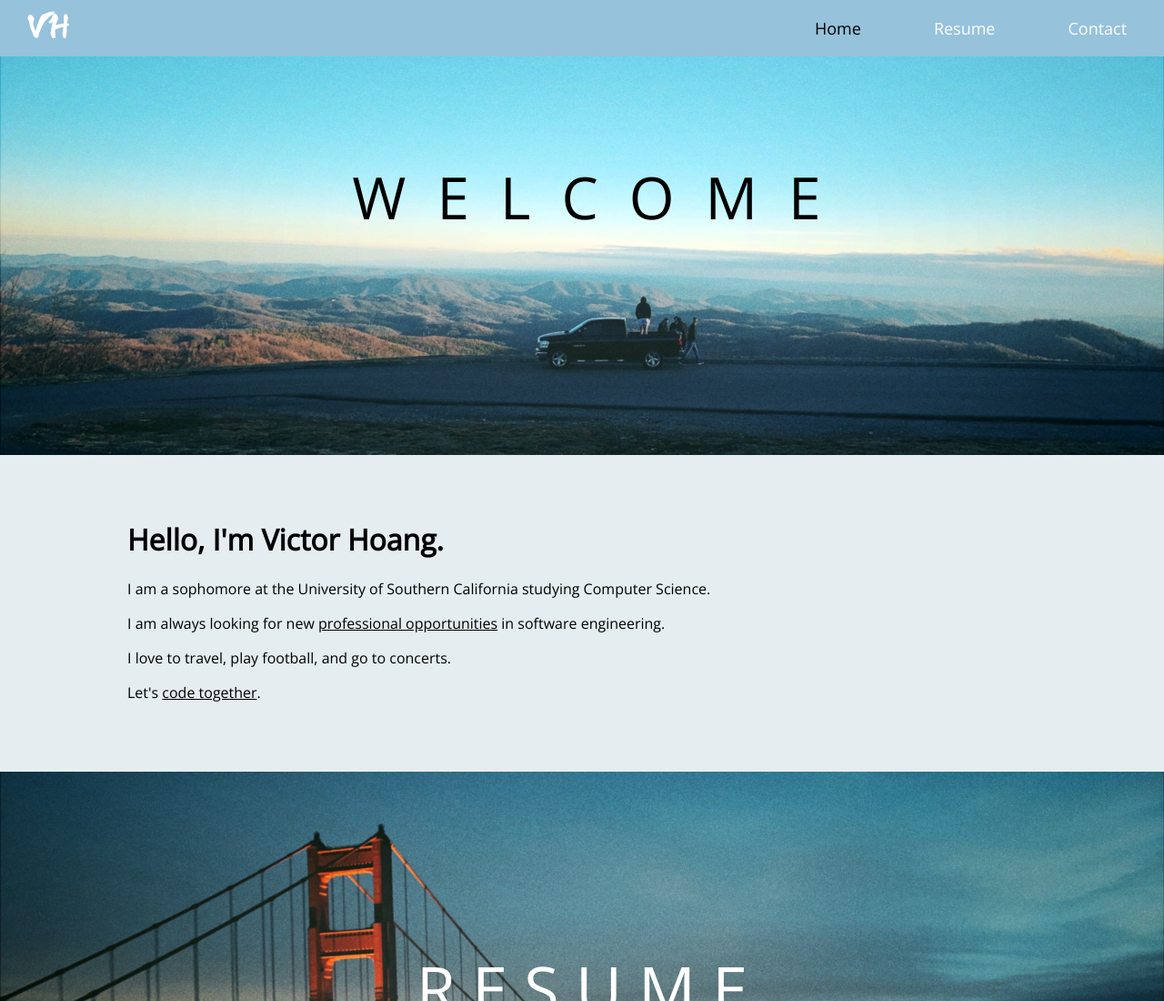
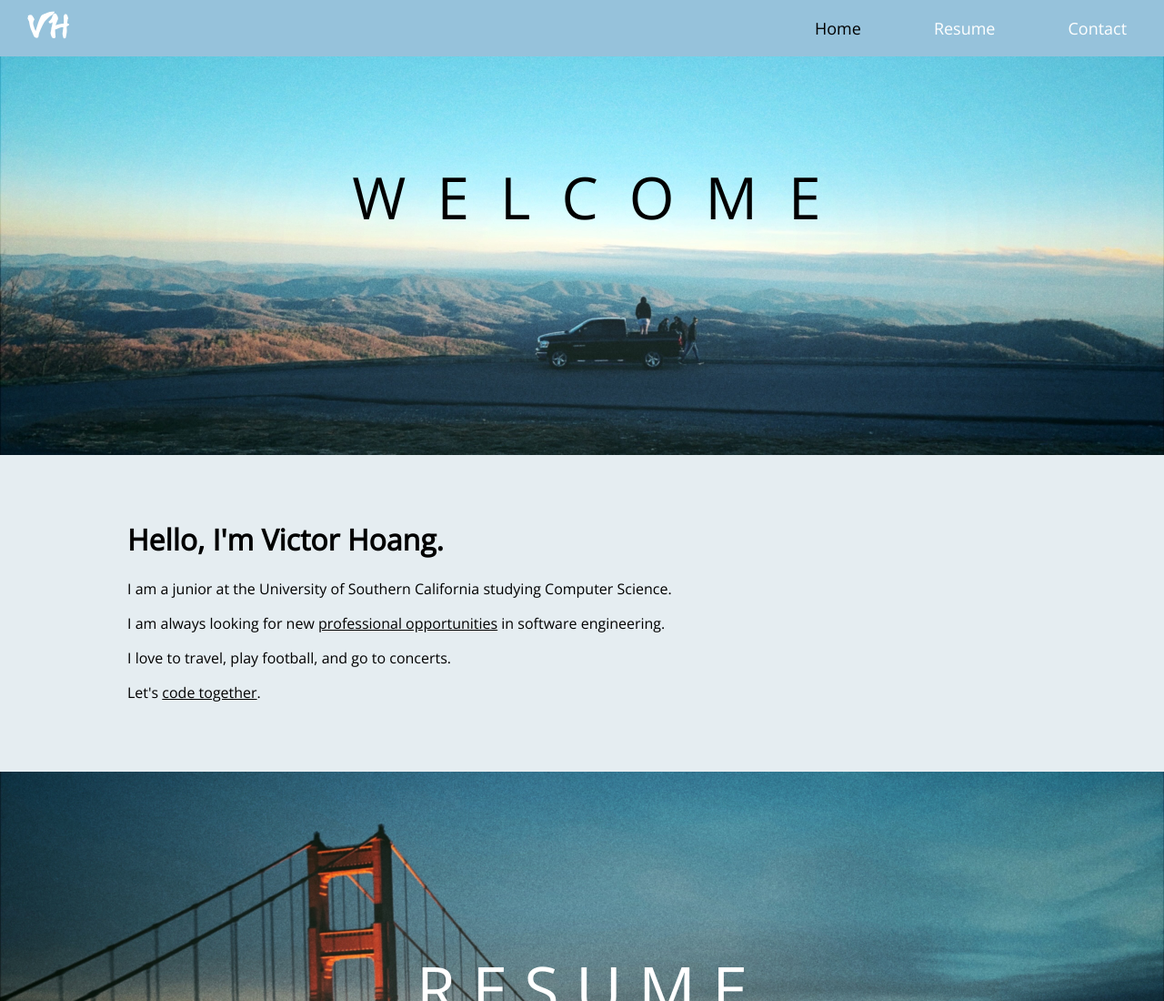
Before and after one commit to VictorH38/VictorHoang, a plain HTML site: page index.html in a window 1280 px wide. Shown: the top 1100 px of the page at 91% size. Drawn offline with nearby package versions, Linux system fonts and the light colour scheme.

Commit message:
Update info

```diff
--- a/index.html
+++ b/index.html
@@ -58,7 +58,7 @@
 		<div id="intro">
 			<h1>Hello, I'm Victor Hoang.</h1>
 
-			<p>I am a sophomore at the University of Southern California studying Computer Science.</p>
+			<p>I am a junior at the University of Southern California studying Computer Science.</p>
 
 			<p>I am always looking for new <a href="resume.html">professional opportunities</a> in software engineering.</p>
 
```
